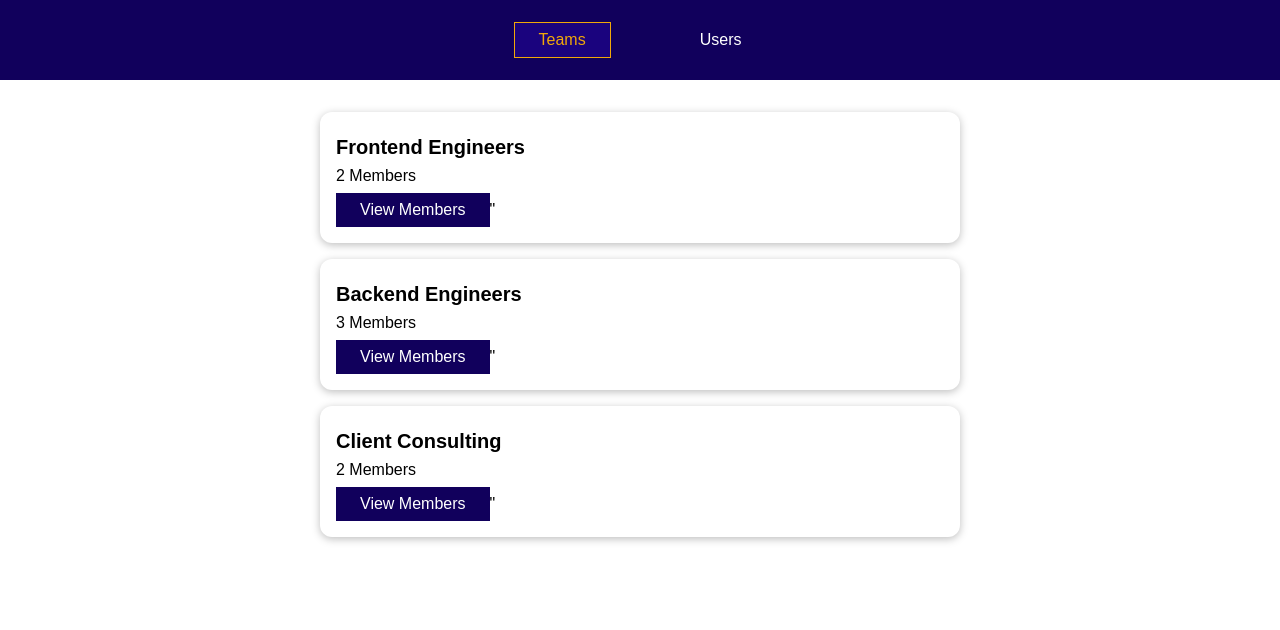
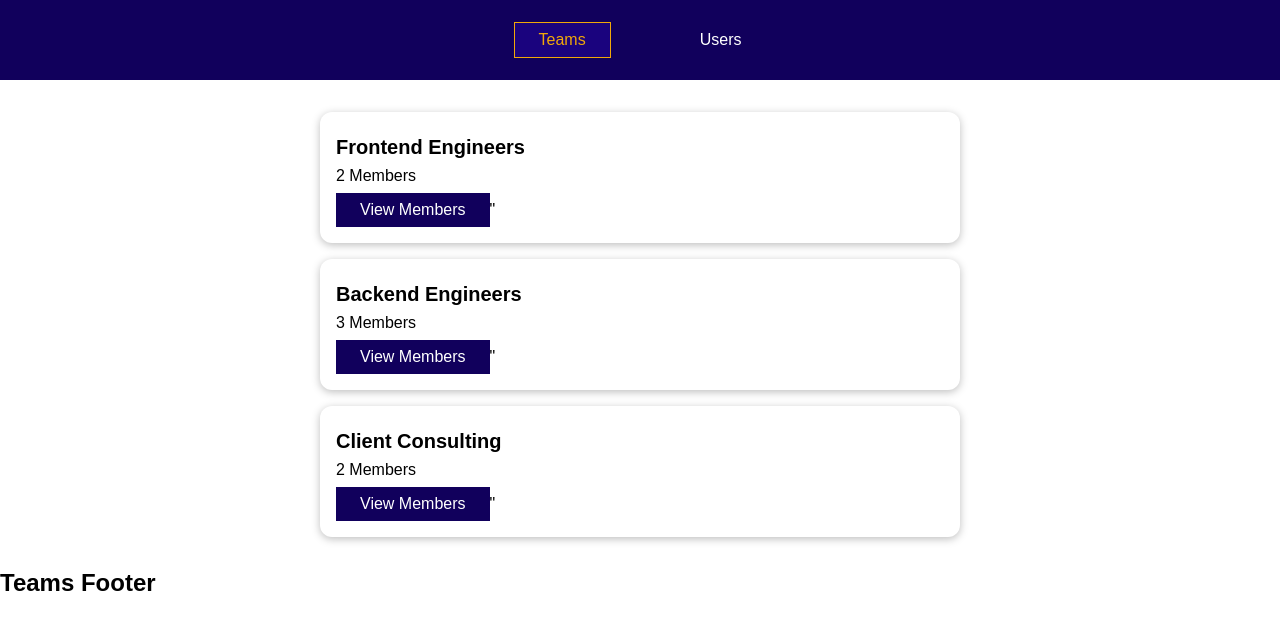
Before and after one commit to AbeJitsu/routing-01-starting-setup, a Vue app: page /teams in a window 1280 px wide. Shown: the top 630 px of the page. Built offline with nearby package versions, Linux system fonts and the light colour scheme.

Commit message:
Add footer components for teams and users

```diff
--- a/src/App.vue
+++ b/src/App.vue
@@ -3,6 +3,9 @@
   <main>
     <router-view></router-view>
   </main>
+  <footer>
+    <router-view name="footer"></router-view>
+  </footer>
 </template>
 
 <script>
--- /dev/null
+++ b/src/components/teams/TeamsFooter.vue
@@ -0,0 +1,3 @@
+<template>
+    <h2>Teams Footer</h2>
+</template>
--- /dev/null
+++ b/src/components/users/UsersFooter.vue
@@ -0,0 +1,3 @@
+<template>
+    <h2>Users Footer</h2>
+</template>
--- a/src/main.js
+++ b/src/main.js
@@ -6,6 +6,8 @@
 import UsersList from './components/users/UsersList.vue';
 import TeamMembers from './components/teams/TeamMembers.vue';
 import NotFound from './components/nav/NotFound.vue';
+import TeamsFooter from './components/teams/TeamsFooter.vue';
+import UsersFooter from './components/users/UsersFooter.vue';
 
 const router = createRouter({
   history: createWebHistory(),
@@ -13,11 +15,11 @@
     { path: '/', redirect: '/teams' },
     {
       name: 'teams',
-      redirect: '/team',
-    },
-    {
       path: '/teams',
-      component: TeamsList,
+      components: {
+        default: TeamsList,
+        footer: TeamsFooter,
+      },
       children: [
         {
           name: 'team-members',
@@ -27,7 +29,13 @@
         },
       ],
     },
-    { path: '/users', component: UsersList },
+    {
+      path: '/users',
+      components: {
+        default: UsersList,
+        footer: UsersFooter,
+      },
+    },
 
     { path: '/:notFound(.*)', component: NotFound },
   ],
```
